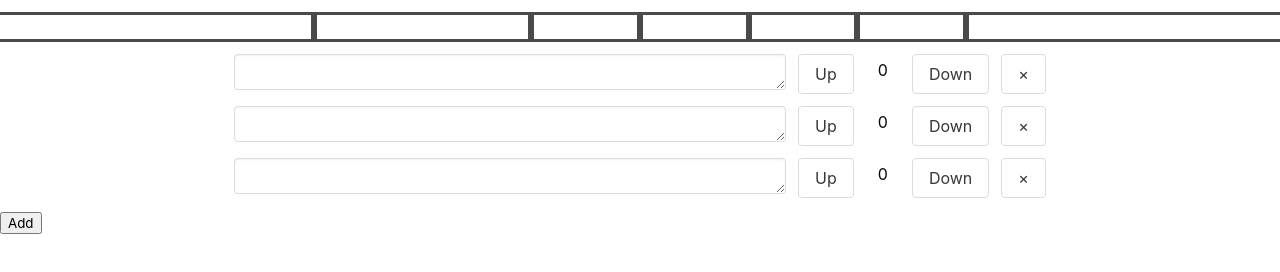
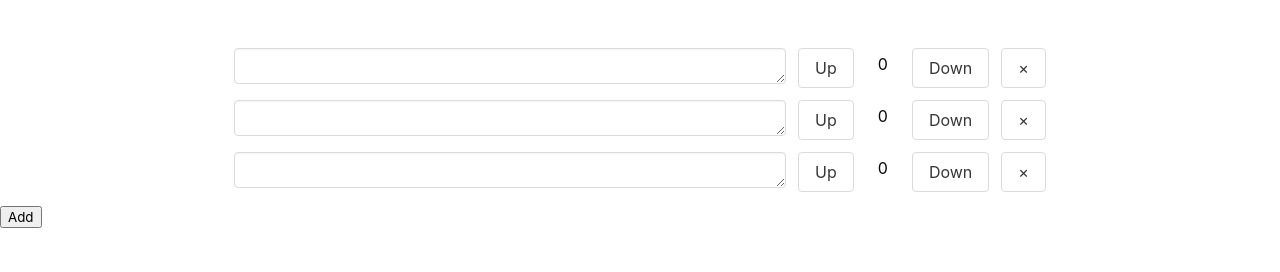
Before and after one commit to jagpotato/counter, a plain HTML site: page docs/index.html in a window 1280 px wide. Drawn offline with nearby package versions, Linux system fonts and the light colour scheme.

Commit message:
comment out border

```diff
--- a/docs/index.html
+++ b/docs/index.html
@@ -14,13 +14,20 @@
       <div class="column"></div>
     </div>
     <div class="columns">
-      <div class="column is-3" style="border:solid"></div>
+      <!-- <div class="column is-3" style="border:solid"></div>
       <div class="column is-2" style="border:solid"></div>
       <div class="column is-1" style="border:solid"></div>
       <div class="column is-1" style="border:solid"></div>
       <div class="column is-1" style="border:solid"></div>
       <div class="column is-1" style="border:solid"></div>
-      <div class="column is-3" style="border:solid"></div>
+      <div class="column is-3" style="border:solid"></div> -->
+      <div class="column is-3"></div>
+      <div class="column is-2"></div>
+      <div class="column is-1"></div>
+      <div class="column is-1"></div>
+      <div class="column is-1"></div>
+      <div class="column is-1"></div>
+      <div class="column is-3"></div>
     </div>
     <div id="mycounter">
       <div class="field is-grouped is-grouped-centered" v-for="counter in counters">
```
